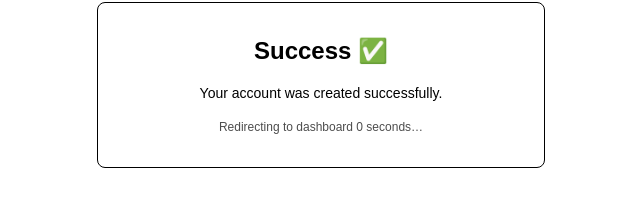
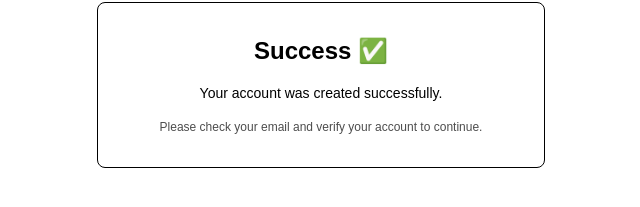
Before and after one commit to JoshuaPioo/Blogun, a Next.js app: page /check-email in a window 1280 px wide. Before the commit this address had no page. Shown: the part 315-522 px from the top of the page, without its empty margins (319-959 px from the left). Built offline with nearby package versions, Linux system fonts and the light colour scheme.

Commit message:
put back email auth and for prod

```diff
--- a/app/actions/auth.ts
+++ b/app/actions/auth.ts
@@ -104,11 +104,10 @@ export const signIn = async (formData: FormData) => {
    });
 
    if (error) {
-     //  show friendly message instead of long Supabase policy text
      return { error: friendlyAuthError(error.message) };
    }
 
-   return { ok: true };
+   redirect("/check-email");
  }
 
 
--- a/app/check-email/page.tsx
+++ b/app/check-email/page.tsx
@@ -1,27 +1,6 @@
 "use client";
 
-import { useEffect, useState } from "react";
-import { useRouter } from "next/navigation";
-
 export default function CheckEmailPage() {
-  const router = useRouter();
-  const [seconds, setSeconds] = useState(5);
-
-  useEffect(() => {
-    const interval = setInterval(() => {
-      setSeconds((s) => s - 1);
-    }, 1000);
-
-    const timeout = setTimeout(() => {
-      router.push("/dashboard");
-    }, 5000);
-
-    return () => {
-      clearInterval(interval);
-      clearTimeout(timeout);
-    };
-  }, [router]);
-
   return (
     <div className="flex min-h-screen items-center justify-center bg-white px-4">
       <div className="w-full max-w-md rounded-lg border border-black bg-white p-8 text-center space-y-4">
@@ -34,8 +13,7 @@ export default function CheckEmailPage() {
         </p>
 
         <p className="text-xs text-black/70">
-          Redirecting to dashboard {" "}
-          <span className="font-medium">{seconds}</span> seconds…
+          Please check your email and verify your account to continue.
         </p>
       </div>
     </div>
--- a/app/lib/supabase/admin.ts
+++ b/app/lib/supabase/admin.ts
@@ -2,5 +2,5 @@ import { createClient } from "@supabase/supabase-js";
 
 export const supabaseAdmin = createClient(
   process.env.NEXT_PUBLIC_SUPABASE_URL!,
-  process.env.SUPABASE_SERVICE_ROLE_KEY! // ❗ server-only
+  process.env.SUPABASE_SERVICE_ROLE_KEY! // server-only
 );
```
